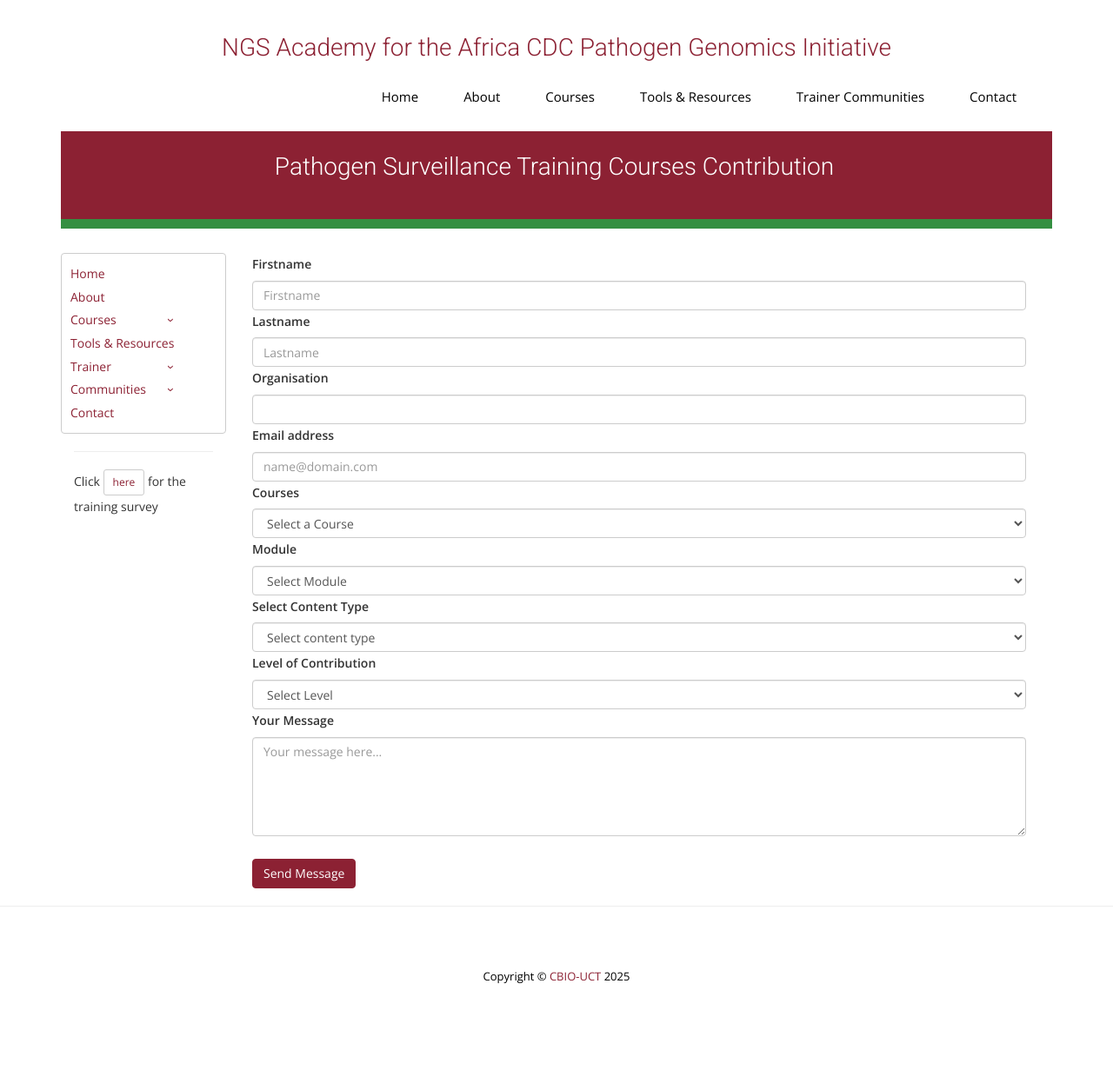
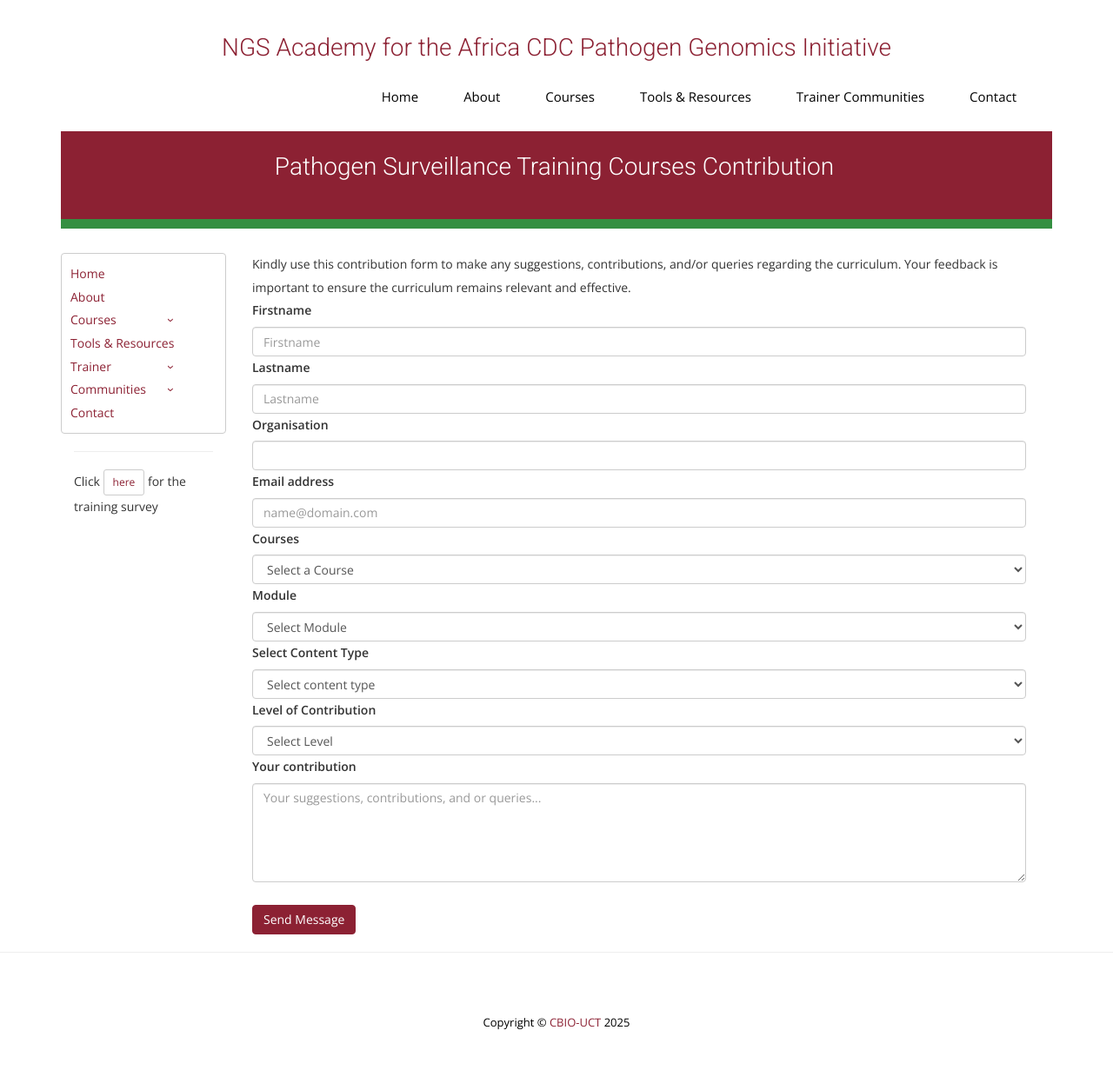
Before and after one commit to uct-cbio/ngs-academy, a Jekyll site: the page built from curricula-feedback-form.html, in a window 1280 px wide. Shown: the whole page at 87% size. Built offline with Jekyll 4.4.1, drawn with Linux system fonts in a browser that asks for light colours; nearby versions of some CDN libraries; some web fonts are replaced; library files that are not in the unit come from our copies; comment, search, counter and statistics services are not loaded; before the commit the page ends 1201 px from its top, so only the background shows below that.

Commit message:
form description added

```diff
--- a/curricula-feedback-form.html
+++ b/curricula-feedback-form.html
@@ -4,7 +4,12 @@ title: Pathogen Surveillance Training Courses Contribution
 permalink: /courses/curricula-contribution/
 ---
 
+
+
 <div class="container-fluid">
+
+  <span>Kindly use this contribution form to make any suggestions, contributions, and/or queries regarding the curriculum. Your feedback is important to ensure the curriculum remains relevant and effective.
+    <span>
   <form action="https://submit-form.com/FUPgKVql9" method="POST">
     <div class="mb-3">
       <label for="name" class="form-label">Firstname</label>
@@ -79,8 +84,8 @@ permalink: /courses/curricula-contribution/
     </div>
 
     <div class="mb-3">
-      <label for="message" class="form-label">Your Message</label>
-      <textarea class="form-control" id="message" name="message" rows="5" placeholder="Your message here..." required></textarea>
+      <label for="message" class="form-label">Your contribution</label>
+      <textarea class="form-control" id="message" name="message" rows="5" placeholder="Your suggestions, contributions, and or queries..." required></textarea>
     </div>
 
     <br>
```
